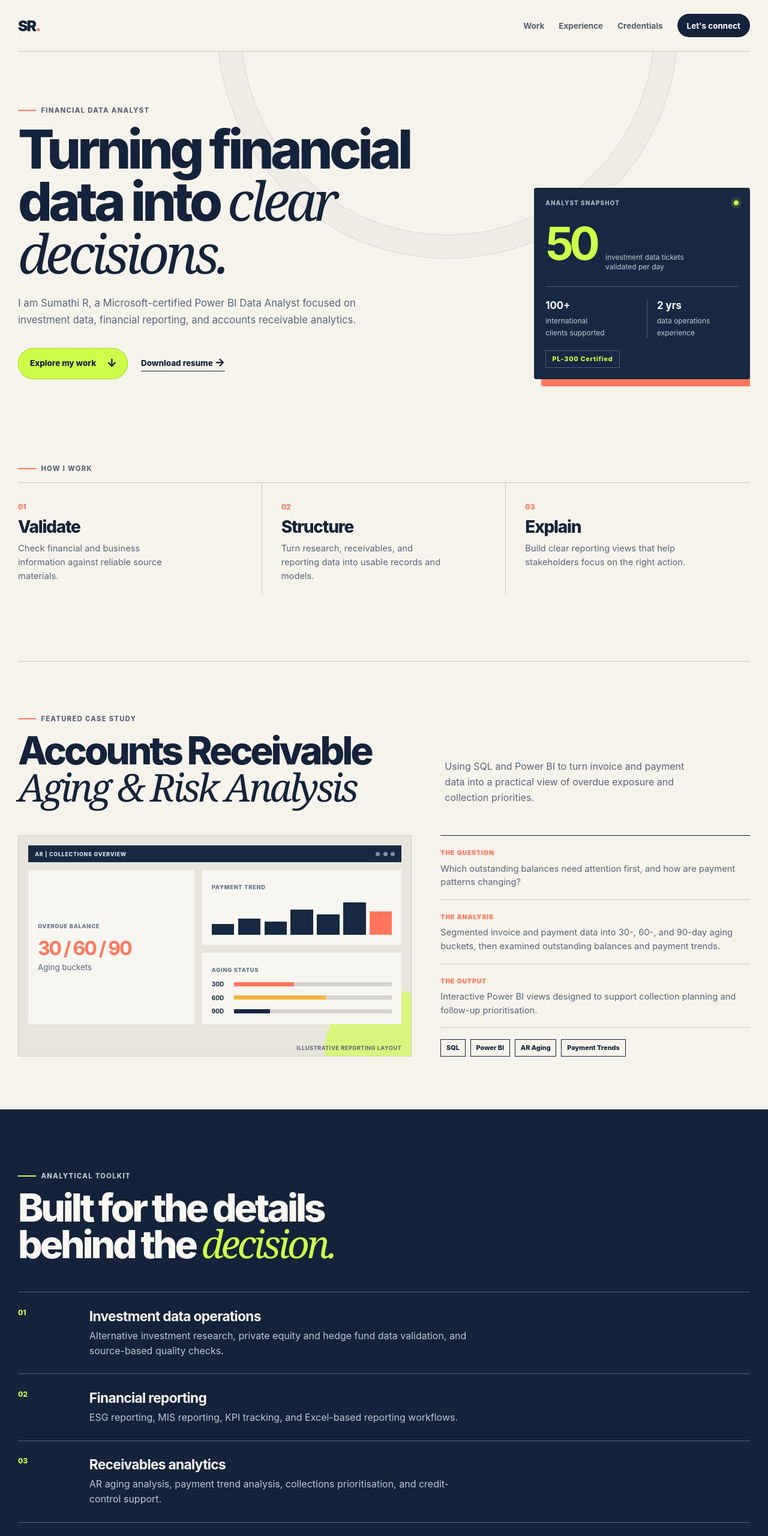
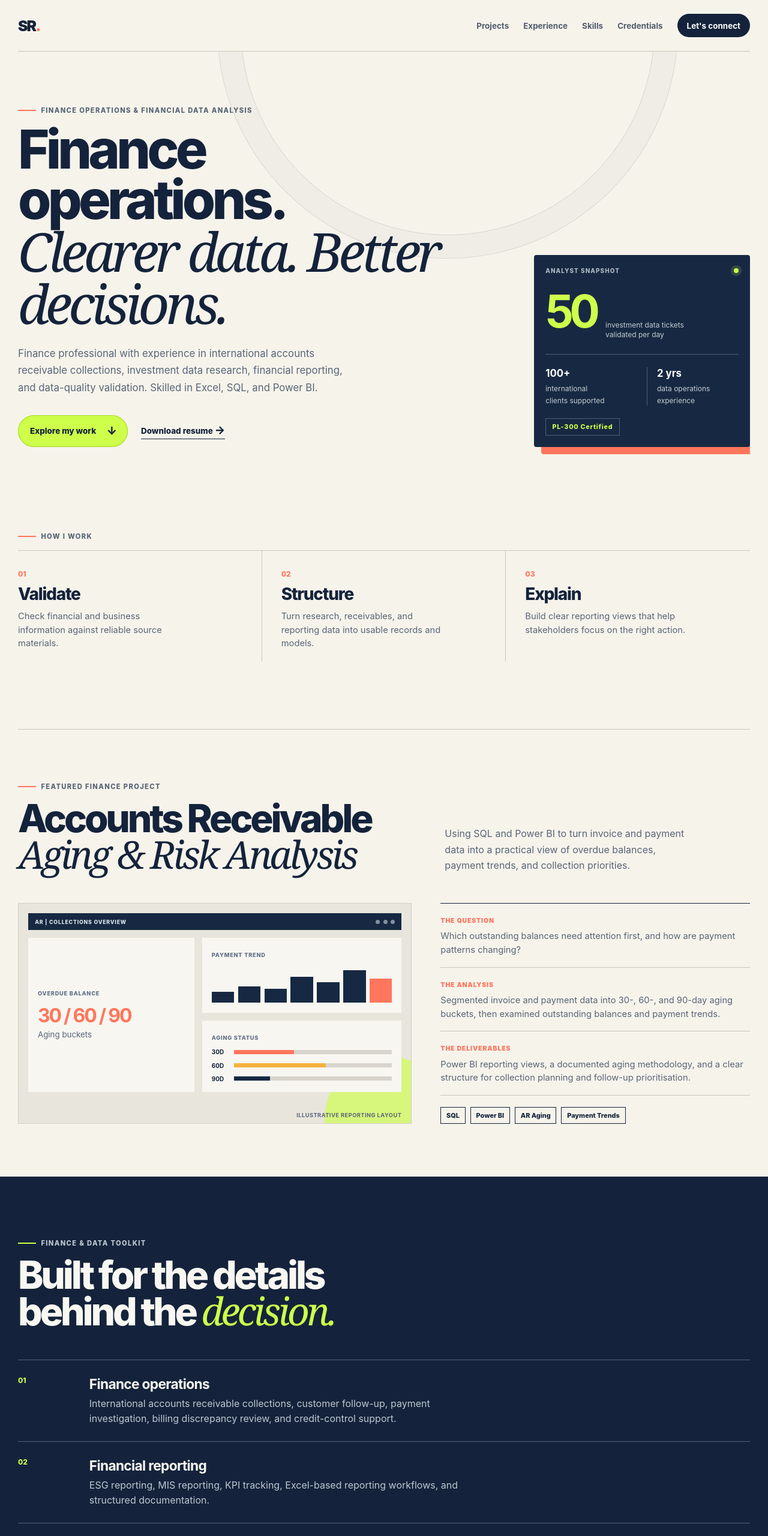
Before and after one commit to sumathirgowda437-png/sumathi-financial-data-portfolio, a plain HTML site: page dist/index.html in a window 1280 px wide. Shown: the top 2560 px of the page at 60% size. Drawn offline with Linux system fonts and the light colour scheme.

Commit message:
Refine finance operations portfolio positioning

```diff
--- a/dist/index.html
+++ b/dist/index.html
@@ -3,8 +3,8 @@
   <head>
     <meta charset="utf-8" />
     <meta name="viewport" content="width=device-width, initial-scale=1" />
-    <meta name="description" content="Portfolio of Sumathi R, Financial Data Analyst specialising in investment data, reporting, Power BI, and accounts receivable analytics." />
-    <title>Sumathi R | Financial Data Analyst</title>
+    <meta name="description" content="Portfolio of Sumathi R, specialising in finance operations, accounts receivable, investment data, reporting, SQL, and Power BI." />
+    <title>Sumathi R | Finance Operations &amp; Financial Data Analyst</title>
     <link rel="stylesheet" href="styles.css" />
   </head>
   <body>
@@ -13,8 +13,9 @@
       <a class="brand" href="#top" aria-label="Sumathi R home">SR<span>.</span></a>
       <button class="menu-toggle" aria-expanded="false" aria-controls="site-nav">Menu</button>
       <nav id="site-nav" class="site-nav" aria-label="Primary navigation">
-        <a href="#work">Work</a>
+        <a href="#work">Projects</a>
         <a href="#experience">Experience</a>
+        <a href="#skills">Skills</a>
         <a href="#credentials">Credentials</a>
         <a class="nav-contact" href="#contact">Let's connect</a>
       </nav>
@@ -23,9 +24,9 @@
     <main id="main">
       <section id="top" class="hero section-shell">
         <div class="hero-copy reveal">
-          <p class="eyebrow"><span></span> Financial data analyst</p>
-          <h1>Turning financial data into <em>clear decisions.</em></h1>
-          <p class="hero-intro">I am Sumathi R, a Microsoft-certified Power BI Data Analyst focused on investment data, financial reporting, and accounts receivable analytics.</p>
+          <p class="eyebrow"><span></span> Finance operations &amp; financial data analysis</p>
+          <h1>Finance operations.<br /><em>Clearer data. Better decisions.</em></h1>
+          <p class="hero-intro">Finance professional with experience in international accounts receivable collections, investment data research, financial reporting, and data-quality validation. Skilled in Excel, SQL, and Power BI.</p>
           <div class="hero-actions">
             <a class="button button-primary" href="#work">Explore my work <span aria-hidden="true">&#8595;</span></a>
             <a class="text-link" href="assets/Sumathi_R_ATS_Resume.pdf" download>Download resume <span aria-hidden="true">&#8594;</span></a>
@@ -56,9 +57,9 @@
 
       <section id="work" class="work-section section-shell">
         <div class="section-heading reveal">
-          <p class="eyebrow"><span></span> Featured case study</p>
+          <p class="eyebrow"><span></span> Featured finance project</p>
           <h2>Accounts Receivable<br /><em>Aging &amp; Risk Analysis</em></h2>
-          <p>Using SQL and Power BI to turn invoice and payment data into a practical view of overdue exposure and collection priorities.</p>
+          <p>Using SQL and Power BI to turn invoice and payment data into a practical view of overdue balances, payment trends, and collection priorities.</p>
         </div>
 
         <div class="case-study-grid">
@@ -75,35 +76,35 @@
           <div class="case-details reveal">
             <div class="case-item"><span>THE QUESTION</span><p>Which outstanding balances need attention first, and how are payment patterns changing?</p></div>
             <div class="case-item"><span>THE ANALYSIS</span><p>Segmented invoice and payment data into 30-, 60-, and 90-day aging buckets, then examined outstanding balances and payment trends.</p></div>
-            <div class="case-item"><span>THE OUTPUT</span><p>Interactive Power BI views designed to support collection planning and follow-up prioritisation.</p></div>
+            <div class="case-item"><span>THE DELIVERABLES</span><p>Power BI reporting views, a documented aging methodology, and a clear structure for collection planning and follow-up prioritisation.</p></div>
             <div class="tool-row"><span>SQL</span><span>Power BI</span><span>AR Aging</span><span>Payment Trends</span></div>
           </div>
         </div>
       </section>
 
-      <section class="capabilities section-shell">
+      <section id="skills" class="capabilities section-shell">
         <div class="section-heading reveal">
-          <p class="eyebrow"><span></span> Analytical toolkit</p>
+          <p class="eyebrow"><span></span> Finance &amp; data toolkit</p>
           <h2>Built for the details<br />behind the <em>decision.</em></h2>
         </div>
         <div class="capability-list reveal">
-          <article><span>01</span><div><h3>Investment data operations</h3><p>Alternative investment research, private equity and hedge fund data validation, and source-based quality checks.</p></div></article>
-          <article><span>02</span><div><h3>Financial reporting</h3><p>ESG reporting, MIS reporting, KPI tracking, and Excel-based reporting workflows.</p></div></article>
-          <article><span>03</span><div><h3>Receivables analytics</h3><p>AR aging analysis, payment trend analysis, collections prioritisation, and credit-control support.</p></div></article>
-          <article><span>04</span><div><h3>Business intelligence</h3><p>SQL, Power BI, DAX, Power Query, data modelling, Excel, and stakeholder-ready dashboards.</p></div></article>
+          <article><span>01</span><div><h3>Finance operations</h3><p>International accounts receivable collections, customer follow-up, payment investigation, billing discrepancy review, and credit-control support.</p></div></article>
+          <article><span>02</span><div><h3>Financial reporting</h3><p>ESG reporting, MIS reporting, KPI tracking, Excel-based reporting workflows, and structured documentation.</p></div></article>
+          <article><span>03</span><div><h3>Investment data operations</h3><p>Alternative investment research, private equity and hedge fund data validation, source-based quality checks, and root-cause investigation.</p></div></article>
+          <article><span>04</span><div><h3>Data analytics &amp; reporting</h3><p>Excel, SQL, Power BI, DAX, Power Query, data modelling, AR aging analysis, and stakeholder-ready dashboards.</p></div></article>
         </div>
       </section>
 
       <section id="experience" class="experience section-shell">
         <div class="section-heading reveal">
           <p class="eyebrow"><span></span> Experience</p>
-          <h2>Reliable data.<br /><em>Practical impact.</em></h2>
+          <h2>Finance operations<br /><em>with an analytical edge.</em></h2>
         </div>
         <div class="timeline reveal">
           <div class="timeline-date">NOV 2023<br />NOV 2025</div>
           <article class="timeline-entry">
             <p class="role-label">Infosys BPM Ltd, Mysuru</p>
-            <h3>Senior Process Executive</h3>
+            <h3>Senior Process Executive | Investment Data Operations &amp; Accounts Receivable Collections</h3>
             <p>Investment data operations and accounts receivable collections.</p>
             <ul>
               <li>Validated investment data across alternative investment categories and consolidated findings for reporting.</li>
@@ -116,17 +117,17 @@
       </section>
 
       <section id="credentials" class="credentials section-shell">
-        <p class="eyebrow"><span></span> Credentials</p>
+        <p class="eyebrow"><span></span> Verified credentials</p>
         <div class="credential-grid">
           <article class="credential-card reveal"><span>MICROSOFT</span><h2>Power BI Data Analyst Associate</h2><p>PL-300 certification covering data preparation, modelling, visualisation, analysis, and deployment in Power BI.</p><b>Certified</b></article>
-          <article class="credential-card credential-dark reveal"><span>UDEMY</span><h2>Financial Modeling &amp; DCF Valuation</h2><p>Completed a course in building a full discounted cash flow valuation model.</p><b>Completed</b></article>
+          <article class="credential-card credential-dark reveal"><span>UDEMY</span><h2>Financial Modeling: Build a Complete DCF Valuation Model</h2><p>Completed a course in building a full discounted cash flow valuation model.</p><b>Completed</b></article>
         </div>
       </section>
 
       <section id="contact" class="contact section-shell">
         <p class="eyebrow"><span></span> Contact</p>
         <h2>Let’s make the numbers<br /><em>useful.</em></h2>
-        <p>For Financial Data Analyst, Reporting Analyst, and Investment Data roles, I would be glad to connect.</p>
+        <p>Open to Finance Operations, Accounts Receivable, Collections, Reporting Analyst, and Financial Data Analyst opportunities.</p>
         <div class="contact-links">
           <a href="mailto:sumathirgowda437@gmail.com">sumathirgowda437@gmail.com <span aria-hidden="true">&#8599;</span></a>
           <a href="tel:+916363867852">+91 6363867852 <span aria-hidden="true">&#8599;</span></a>
@@ -134,7 +135,7 @@
       </section>
     </main>
 
-    <footer><span>SUMATHI R</span><span>FINANCIAL DATA ANALYST</span><span>MYSURU, INDIA</span></footer>
+    <footer><span>SUMATHI R</span><span>FINANCE OPERATIONS &amp; FINANCIAL DATA ANALYSIS</span><span>MYSURU, INDIA</span></footer>
     <script src="app.js"></script>
   </body>
 </html>
```
Also changed, not shown: 1 other file.
